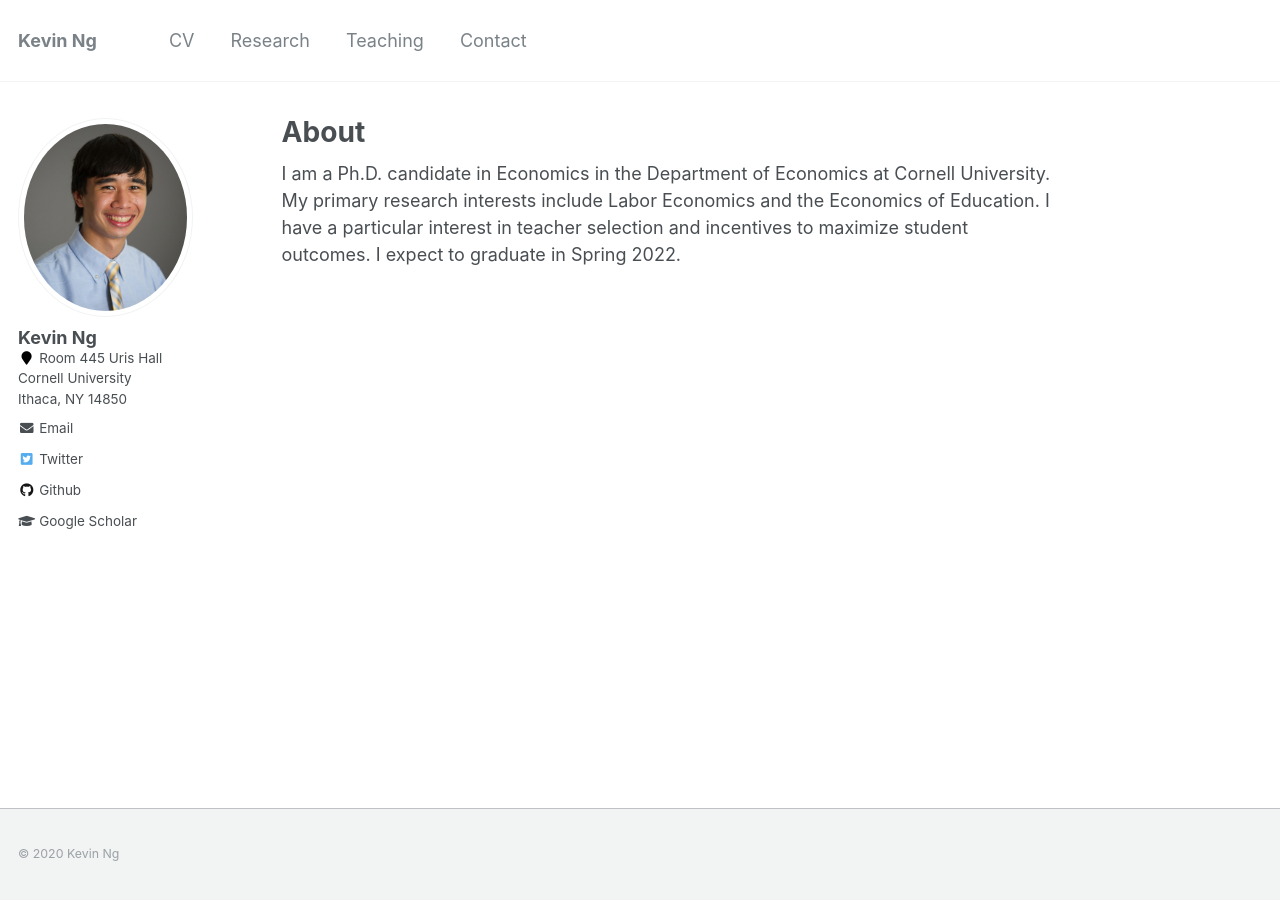
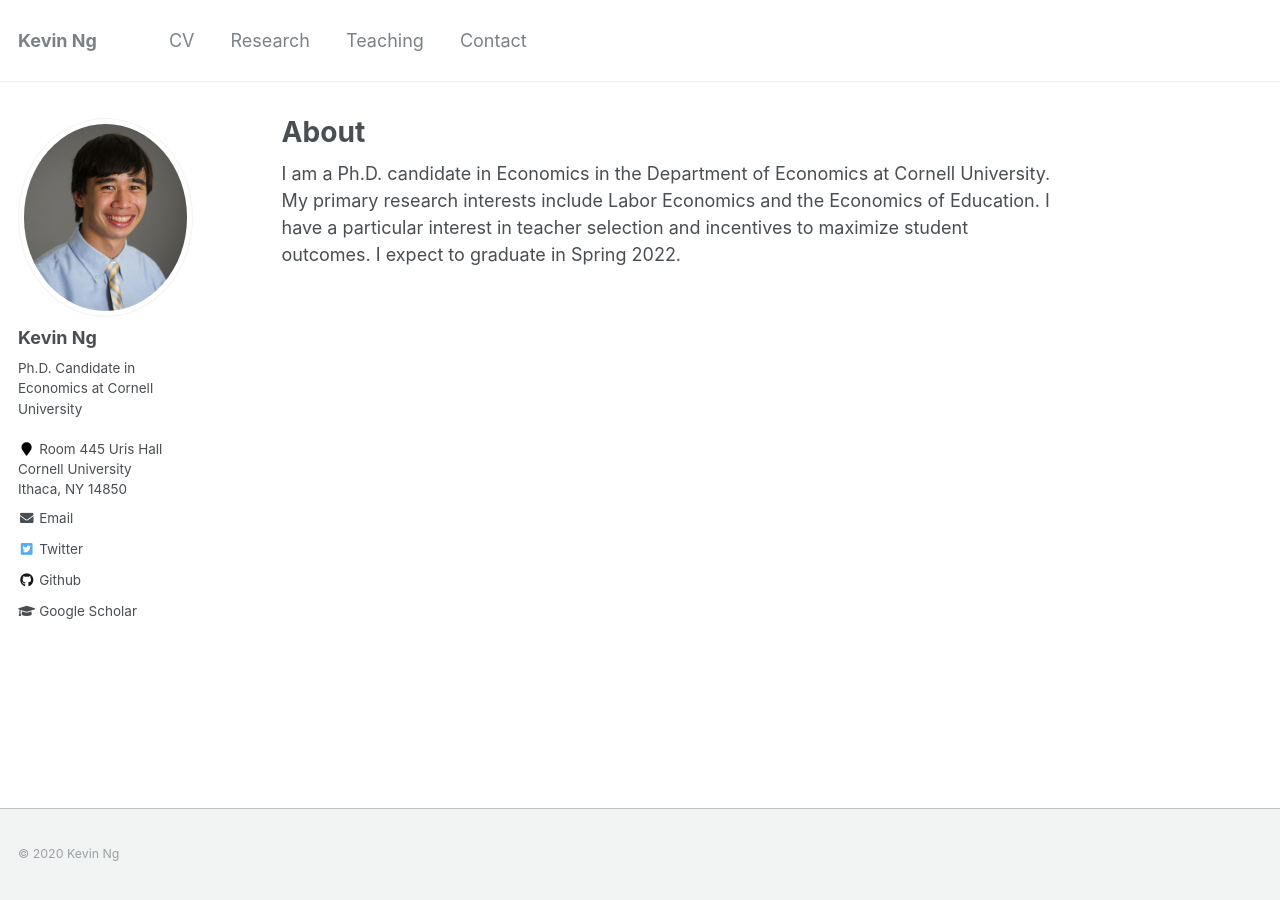
Before and after one commit to KevinCNg/kevincng.github.io, a Jekyll site: the page built from _pages/about.md, in a window 1280 px wide. Built offline with Jekyll 4.4.1, drawn with Linux system fonts in a browser that asks for light colours.

Commit message:
Update _config.yml

```diff
--- a/_config.yml
+++ b/_config.yml
@@ -76,7 +76,7 @@ analytics:
 author:
   name             : "Kevin Ng"
   avatar           : "KevinNg.png"
-  bio              :
+  bio              : "Ph.D. Candidate in Economics at Cornell University"
   location         : "Room 445 Uris Hall <div>Cornell University</div> <div>Ithaca, NY 14850</div>"
   employer         :
   pubmed           :
```
